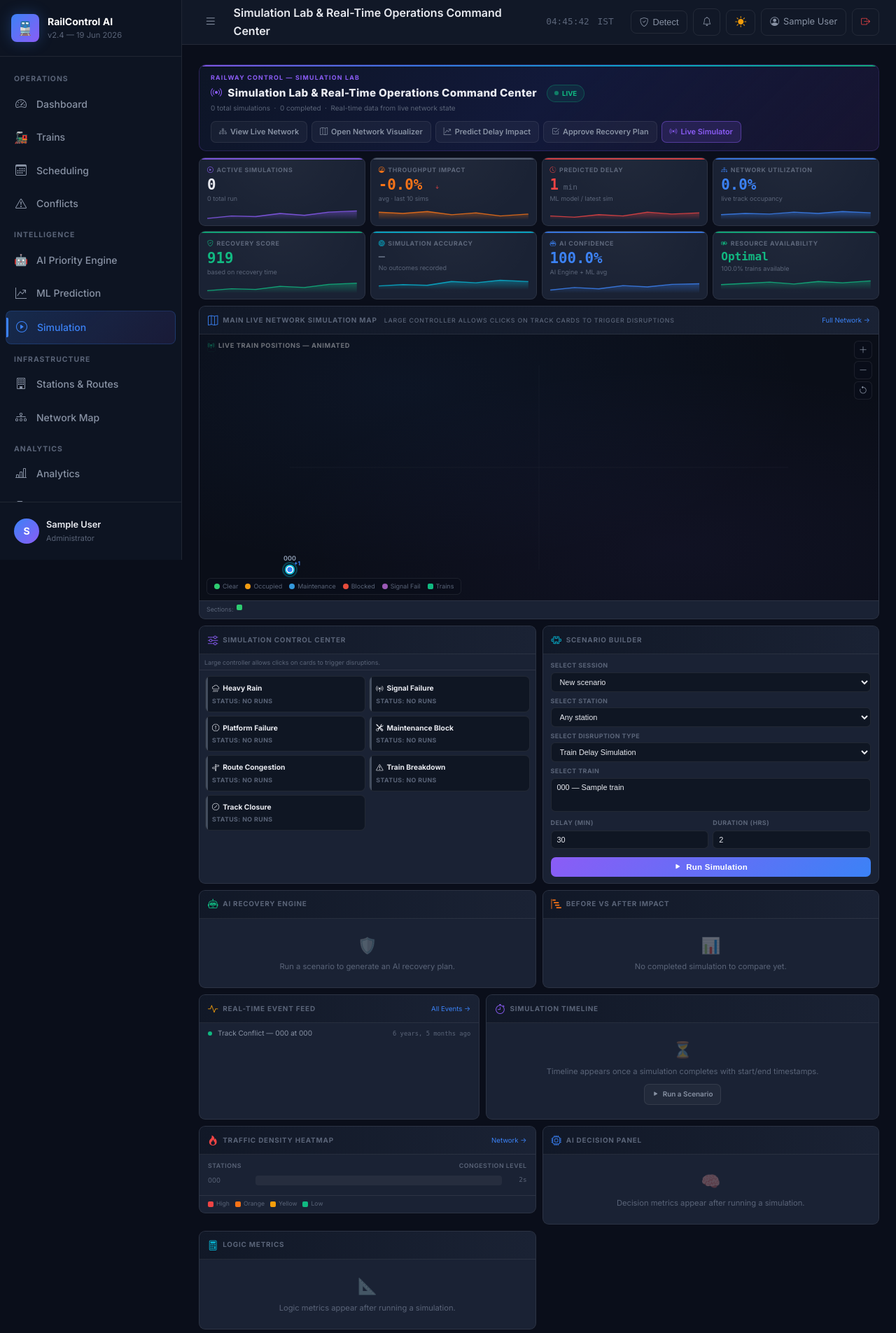
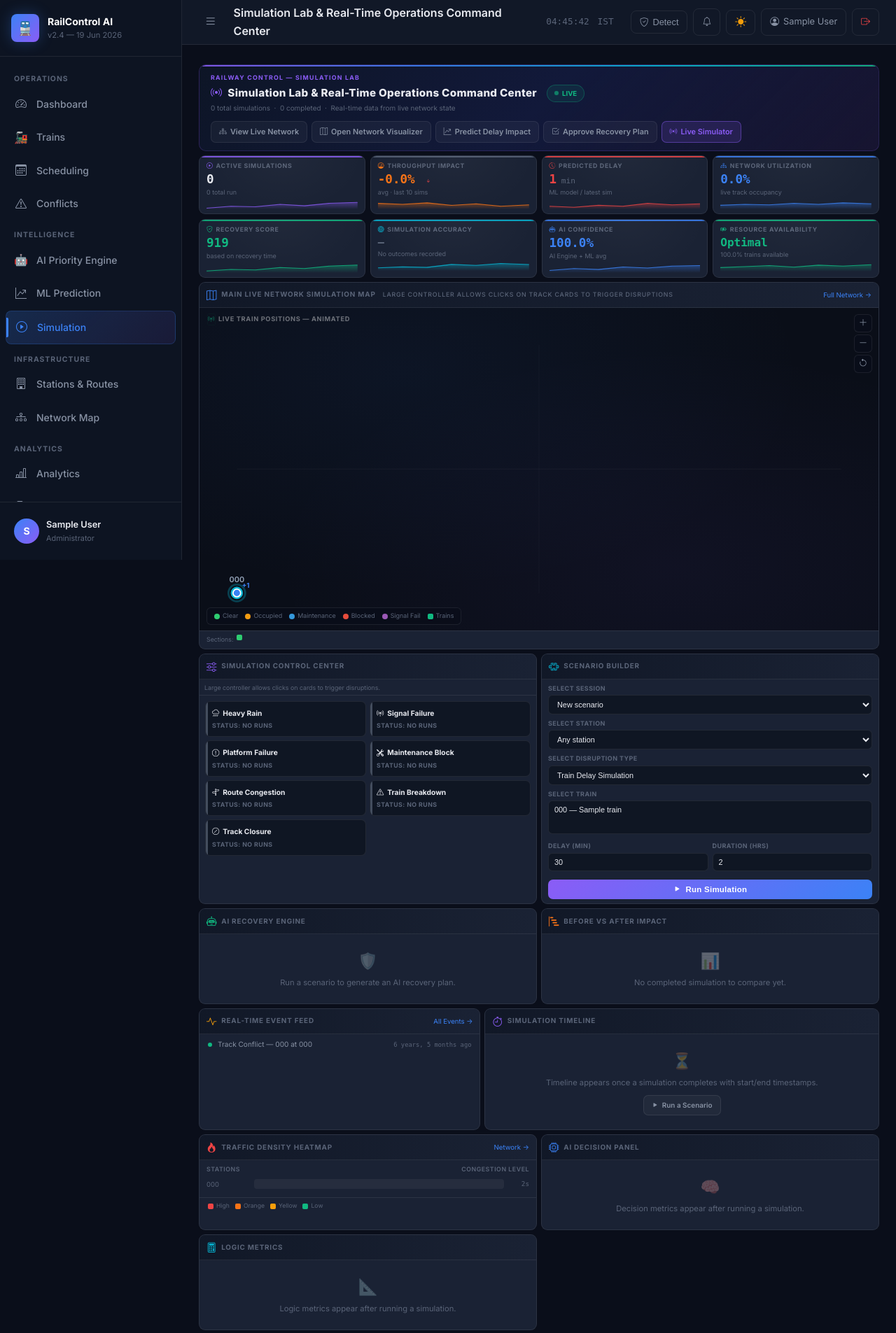
Before and after one commit to tripathik9559/AI-Train-Traffic-Control, a Django app: page /simulation/ in a window 1280 px wide. Shown: the top 1905 px of the page at 70% size. Run offline with Django 4.2, Linux system fonts and the light colour scheme; a user stored in the database is signed in; tables that the repository leaves empty hold one stand-in row (values such as "Sample post"); data that the repository does not hold is empty.

Commit message:
style(simulation): reduce layout gaps and tighten spacing
- Map wrap: base height 380px → 260px (flex container overrides to
  auto with min-height 220px — removes empty black area)
- Main layout gaps (page/main-grid/right-col/right-pair/feed-tl/
  mid/lower/trend-row): 9px → 6px
- KPI row gap: 9px → 7px
- Scenario control grid (scc-grid) gap: 9px → 5px
- KPI font-size: 1.3rem → 1.1rem
- KPI card padding: 10px 11px 8px → 7px 10px 6px
- Sparkline height: 18px → 14px
- Card header padding: 8px 12px → 6px 10px
- Trend chart height: 96px → 78px
- Resource/Exec grid: gap 5px → 4px, padding 9px → 6px
- Main content padding: 10px 14px → 7px 12px

```diff
--- a/templates/simulation/index.html
+++ b/templates/simulation/index.html
@@ -9,9 +9,9 @@
    ═══════════════════════════════════════════════════════════════════ */
 
 /* ── Root overrides for this page ── */
-.main-content { padding: 10px 14px !important; }
-
-.sim-page { display:flex; flex-direction:column; gap:9px; }
+.main-content { padding: 7px 12px !important; }
+
+.sim-page { display:flex; flex-direction:column; gap:6px; }
 
 /* ══ HEADER ══════════════════════════════════════════════════════════ */
 .sim-header {
@@ -127,7 +127,7 @@
   background: var(--bg-card);
   border: 1px solid var(--border-color);
   border-radius: 9px;
-  padding: 10px 11px 8px;
+  padding: 7px 10px 6px;
   position: relative;
   overflow: hidden;
   transition: all var(--transition-fast);
@@ -165,7 +165,7 @@
   gap: 4px;
 }
 .sim-kpi-val {
-  font-size: 1.3rem;
+  font-size: 1.1rem;
   font-weight: 900;
   font-family: var(--font-mono);
   color: var(--text-primary);
@@ -186,8 +186,8 @@
 .sim-kpi-trend.down { color: var(--accent-red); }
 .sim-spark {
   width: 100%;
-  height: 18px;
-  margin-top: 5px;
+  height: 14px;
+  margin-top: 3px;
   display: block;
 }
 
@@ -202,7 +202,7 @@
   display: flex;
   align-items: center;
   justify-content: space-between;
-  padding: 8px 12px;
+  padding: 6px 10px;
   border-bottom: 1px solid var(--border-color);
   background: linear-gradient(90deg, var(--bg-secondary), var(--bg-card));
   gap: 8px;
@@ -239,19 +239,28 @@
 .sim-main-grid {
   display: grid;
   grid-template-columns: 1fr 380px;
-  gap: 9px;
-  align-items: start;
+  gap: 6px;
+  align-items: stretch;
+}
+.sim-main-grid > .sim-card:first-child {
+  display: flex;
+  flex-direction: column;
+}
+.sim-main-grid > .sim-card:first-child .sim-map-wrap {
+  flex: 1;
+  height: auto;
+  min-height: 220px;
 }
 @media(max-width:1280px) { .sim-main-grid { grid-template-columns: 1fr; } }
 
-.sim-right-col { display:flex; flex-direction:column; gap:9px; }
-.sim-right-pair { display:grid; grid-template-columns:1fr 1fr; gap:9px; }
+.sim-right-col { display:flex; flex-direction:column; gap:6px; }
+.sim-right-pair { display:grid; grid-template-columns:1fr 1fr; gap:6px; }
 @media(max-width:800px){ .sim-right-pair { grid-template-columns:1fr; } }
 
 /* ══ NETWORK SIMULATION MAP ══════════════════════════════════════════ */
 .sim-map-wrap {
   position: relative;
-  height: 380px;
+  height: 260px;
   background: radial-gradient(ellipse at 30% 20%, rgba(59,130,246,.06), transparent 60%),
               radial-gradient(ellipse at 70% 80%, rgba(139,92,246,.05), transparent 60%),
               #0a0e18;
@@ -365,7 +374,7 @@
 .scc-card-status.noruns    { color: var(--text-muted); }
 
 /* ══ SCENARIO BUILDER ════════════════════════════════════════════════ */
-.sb-body { padding:9px 11px; }
+.sb-body { padding:6px 9px; }
 .sb-field { margin-bottom:6px; }
 .sb-label { font-size:.56rem; font-weight:700; color:var(--text-muted); text-transform:uppercase; letter-spacing:.05em; margin-bottom:2px; display:block; }
 .sb-select, .sb-input {
@@ -502,11 +511,11 @@
 .tl-label.reached .tl-label { color: var(--accent-green); }
 
 /* ══ FEED + TIMELINE LAYOUT ══════════════════════════════════════════ */
-.feed-tl-grid { display:grid; grid-template-columns:1fr 1.4fr; gap:9px; }
+.feed-tl-grid { display:grid; grid-template-columns:1fr 1.4fr; gap:6px; }
 @media(max-width:1100px){ .feed-tl-grid { grid-template-columns:1fr; } }
 
 /* ══ HEATMAP ═════════════════════════════════════════════════════════ */
-.hm-wrap { padding:9px 12px; }
+.hm-wrap { padding:6px 10px; }
 .hm-title-row { display:flex; justify-content:space-between; font-size:.55rem; color:var(--text-muted); margin-bottom:6px; font-weight:600; text-transform:uppercase; letter-spacing:.06em; }
 .hm-row { display:flex; align-items:center; gap:6px; margin-bottom:5px; }
 .hm-row-label { width:62px; font-size:.59rem; color:var(--text-muted); flex-shrink:0; white-space:nowrap; overflow:hidden; text-overflow:ellipsis; }
@@ -542,7 +551,7 @@
 .logic-progress-fill { height:100%; border-radius:2px; }
 
 /* ══ RESOURCE IMPACT ═════════════════════════════════════════════════ */
-.resource-grid { display:grid; grid-template-columns:1fr 1fr; gap:5px; padding:9px; }
+.resource-grid { display:grid; grid-template-columns:1fr 1fr; gap:4px; padding:6px; }
 .resource-item {
   background: var(--bg-input);
   border: 1px solid var(--border-color);
@@ -566,7 +575,7 @@
 .forecast-bar-inner { height:100%; border-radius:2px; transition:width .8s ease; }
 
 /* ══ EXECUTIVE IMPACT ════════════════════════════════════════════════ */
-.exec-grid { display:grid; grid-template-columns:1fr 1fr; gap:5px; padding:9px; }
+.exec-grid { display:grid; grid-template-columns:1fr 1fr; gap:4px; padding:6px; }
 .exec-item {
   background: var(--bg-input);
   border: 1px solid var(--border-color);
@@ -581,8 +590,8 @@
 .mid-grid {
   display: grid;
   grid-template-columns: 1.4fr 1fr 1fr;
-  gap: 9px;
-  align-items: start;
+  gap: 6px;
+  align-items: stretch;
 }
 @media(max-width:1280px) { .mid-grid { grid-template-columns:1fr 1fr; } }
 @media(max-width:700px)  { .mid-grid { grid-template-columns:1fr; } }
@@ -590,8 +599,8 @@
 .lower-grid {
   display: grid;
   grid-template-columns: 1fr 1fr 1fr;
-  gap: 9px;
-  align-items: start;
+  gap: 6px;
+  align-items: stretch;
 }
 @media(max-width:1280px) { .lower-grid { grid-template-columns:1fr 1fr; } }
 @media(max-width:700px)  { .lower-grid { grid-template-columns:1fr; } }
@@ -600,12 +609,12 @@
 .trend-row {
   display: grid;
   grid-template-columns: repeat(5,1fr);
-  gap: 9px;
+  gap: 6px;
 }
 @media(max-width:1280px) { .trend-row { grid-template-columns:repeat(2,1fr); } }
 @media(max-width:700px)  { .trend-row { grid-template-columns:1fr; } }
 
-.trend-card-body { padding:6px 10px; height:96px; position:relative; }
+.trend-card-body { padding:5px 8px; height:78px; position:relative; }
 .trend-empty {
   display: flex;
   align-items: center;
```
